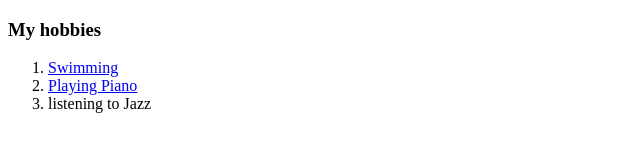
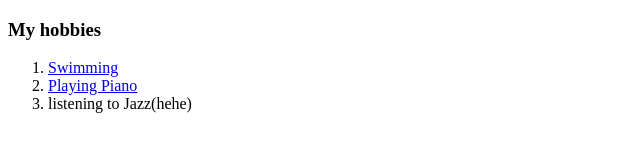
Before and after one commit to Haroldouce/CV, a plain HTML site: page Hobbies.html in a window 1280 px wide. Shown: the full height of the page, 0-640 px from the left. Drawn offline with Linux system fonts and the light colour scheme.

Commit message:
added a hehe line

```diff
--- a/Hobbies.html
+++ b/Hobbies.html
@@ -9,7 +9,7 @@
     <ol>
         <li><a href="https://en.wikipedia.org/wiki/Swimming_(sport)" target="_blank">Swimming</a></li>
         <li><a href="https://en.wikipedia.org/wiki/Piano" target="_blank">Playing Piano</a></li>
-        <li>listening to Jazz</li>
+        <li>listening to Jazz(hehe)</li>
     </ol>
 </body>
 </html>
```
